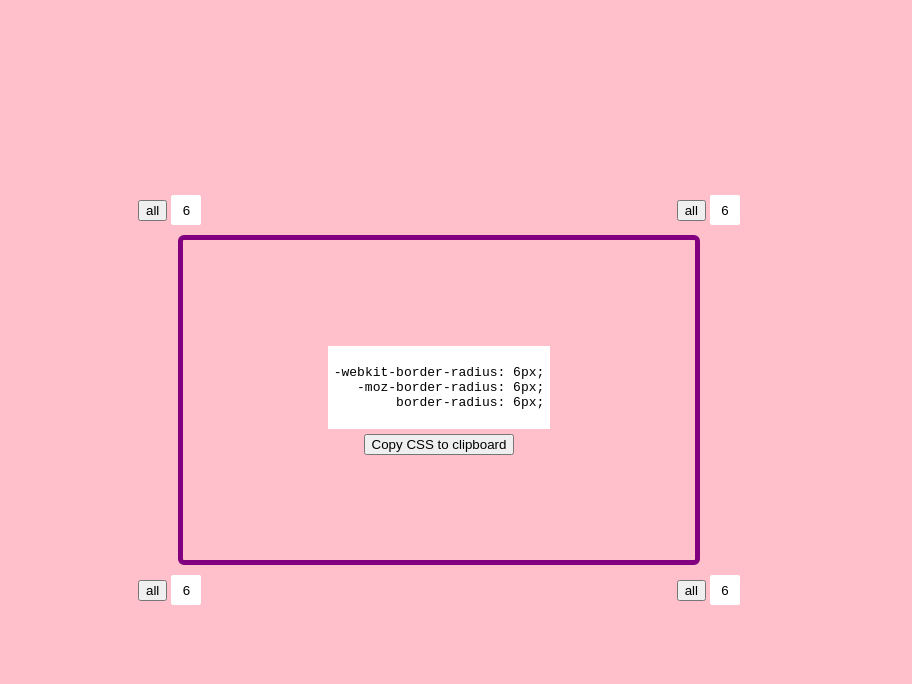
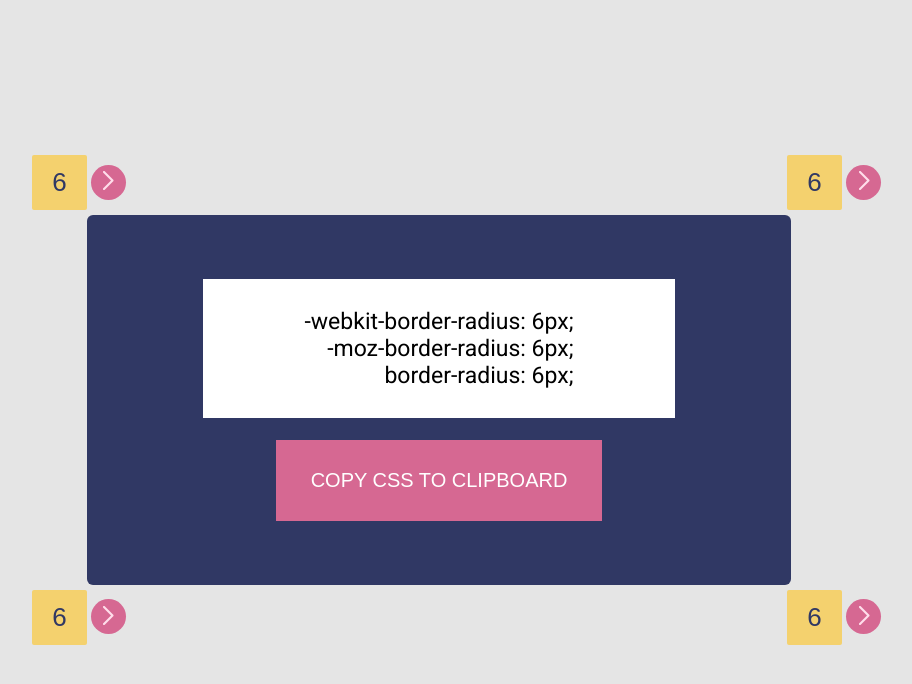
Before and after one commit to aksrugiw/border-radius-previewer, a plain HTML site: page src/index.html in a window 1280 px wide. Shown: the whole page, without its empty margins (201-1113 px from the left). Drawn offline with Linux system fonts and the light colour scheme.

Commit message:
Add styles, update copy button

```diff
--- a/src/index.html
+++ b/src/index.html
@@ -12,23 +12,23 @@
   <main class="main">
     <div class="border-box">
       <div class="top-left">
-        <button class="btn">all</button>
         <input type="number" id="input-top-left">
+        <button title="Apply to all" class="btn apply-all"><img src="./tick.png" alt="Apply to all" srcset=""></button>
       </div>
       <div class="top-right">
-        <button class="btn">all</button>
         <input type="number" id="input-top-right">
+        <button title="Apply to all" class="btn apply-all"><img src="./tick.png" alt="Apply to all" srcset=""></button>
       </div>
       <div class="bottom-right">
-        <button class="btn">all</button>
         <input type="number" id="input-bottom-right">
+        <button title="Apply to all" class="btn apply-all"><img src="./tick.png" alt="Apply to all" srcset=""></button>
       </div>
       <div class="bottom-left">
-        <button class="btn">all</button>
         <input type="number" id="input-bottom-left">
+        <button title="Apply to all" class="btn apply-all"><img src="./tick.png" alt="Apply to all" srcset=""></button>
       </div>
       <div class="container"></div>
-      <button class="clipboard">Copy CSS to clipboard</button>
+      <button class="btn clipboard">Copy CSS to clipboard</button>
     </div>
   </main>
   <script src="main.js"></script>
--- a/src/main.css
+++ b/src/main.css
@@ -1,6 +1,9 @@
+@import url("https://fonts.googleapis.com/css2?family=Roboto&display=swap");
+
 body {
   margin: 0;
   padding: 0;
+  font-family: "Roboto", sans-serif;
 }
 /* Chrome, Safari, Edge, Opera */
 input::-webkit-outer-spin-button,
@@ -18,7 +21,7 @@ input[type="number"] {
   justify-content: center;
   align-items: center;
   height: 100vh;
-  background: pink;
+  background: #e5e5e5;
 }
 
 .border-box {
@@ -26,43 +29,76 @@ input[type="number"] {
   flex-direction: column;
   justify-content: center;
   align-items: center;
-  border: 5px solid purple;
-  width: 40%;
-  height: 40%;
   position: relative;
+  min-width: 45%;
+  min-height: 25%;
+
+  background: #303864;
+  border-radius: 6px;
+  padding: 5%;
 }
 
 .border-box input {
   border: none;
-  width: 20px;
-  height: 20px;
+  background: #f4d16e;
+  color: #303864;
+  font-size: 26px;
+  line-height: 30px;
+  width: 45px;
+  height: 45px;
   padding: 5px;
   text-align: center;
   border-radius: 2px;
 }
 
+.btn {
+  width: 35px;
+  height: 35px;
+  border-radius: 55px;
+  border: none;
+  background: #d66892;
+  cursor: pointer;
+  outline: none;
+}
+.btn:active {
+  transform: scale(0.98);
+}
+
+.clipboard {
+  border-radius: 0;
+  width: auto;
+  height: auto;
+  font-size: 20px;
+  line-height: 23px;
+  font-weight: 400;
+  text-transform: uppercase;
+  color: #ffffff;
+  padding: 5% 6%;
+  margin-top: 3%;
+}
+
 .top-left {
   position: absolute;
-  left: -45px;
-  top: -45px;
+  left: -55px;
+  top: -60px;
 }
 
 .top-right {
   position: absolute;
-  right: -45px;
-  top: -45px;
+  right: -90px;
+  top: -60px;
 }
 
 .bottom-left {
   position: absolute;
-  left: -45px;
-  bottom: -45px;
+  left: -55px;
+  bottom: -60px;
 }
 
 .bottom-right {
   position: absolute;
-  right: -45px;
-  bottom: -45px;
+  right: -90px;
+  bottom: -60px;
 }
 
 .container {
@@ -70,4 +106,15 @@ input[type="number"] {
   margin-bottom: 5px;
   padding: 6px;
   text-align: right;
+  min-width: 80%;
+  min-height: 80%;
+  display: flex;
+  justify-content: center;
+  align-items: center;
 }
+
+.container pre {
+  box-shadow: border-box;
+  font-family: "Roboto", sans-serif;
+  font-size: 23px;
+}
--- a/src/main.js
+++ b/src/main.js
@@ -6,7 +6,7 @@ const inputTopRight = document.getElementById("input-top-right");
 const inputBottomRight = document.getElementById("input-bottom-right");
 const inputBottomLeft = document.getElementById("input-bottom-left");
 const inputs = document.querySelectorAll("input");
-const buttons = document.querySelectorAll(".btn");
+const buttons = document.querySelectorAll(".apply-all");
 const clipboardButton = document.querySelector(".clipboard");
 
 function setBorderRadius(radius, corner = "all") {
@@ -32,8 +32,8 @@ function updateBorderRadius(evt) {
   setBorderRadius(radius, corner);
 }
 
-function assignAll(evt) {
-  const radius = evt.target.nextElementSibling.value;
+function applyToAllCorners(evt) {
+  const radius = evt.target.previousElementSibling.value;
   setBorderRadius(radius, "all");
   updateInputsValue(radius);
 }
@@ -53,11 +53,16 @@ function generateCSS(radius, corner) {
 
 function copyToClipboard(evt) {
   const content = document.querySelector(".container pre");
+  const defaultBtnText = evt.target.innerHTML;
 
   navigator.clipboard
     .writeText(content.innerHTML)
     .then(() => {
       evt.target.innerHTML = "Copied!";
+
+      setTimeout(() => {
+        evt.target.innerHTML = defaultBtnText;
+      }, 1000);
     })
     .catch((err) => {
       console.log("Something went wrong", err);
@@ -66,7 +71,7 @@ function copyToClipboard(evt) {
 
 inputs.forEach((input) => (input.value = DEFAULT_BORDER_RADIUS));
 inputs.forEach((input) => input.addEventListener("input", updateBorderRadius));
-buttons.forEach((button) => button.addEventListener("click", assignAll));
+buttons.forEach((button) => button.addEventListener("click", applyToAllCorners));
 clipboardButton.addEventListener("click", copyToClipboard);
 
 setBorderRadius(DEFAULT_BORDER_RADIUS);
```
Also changed, not shown: src/tick.png (added).
